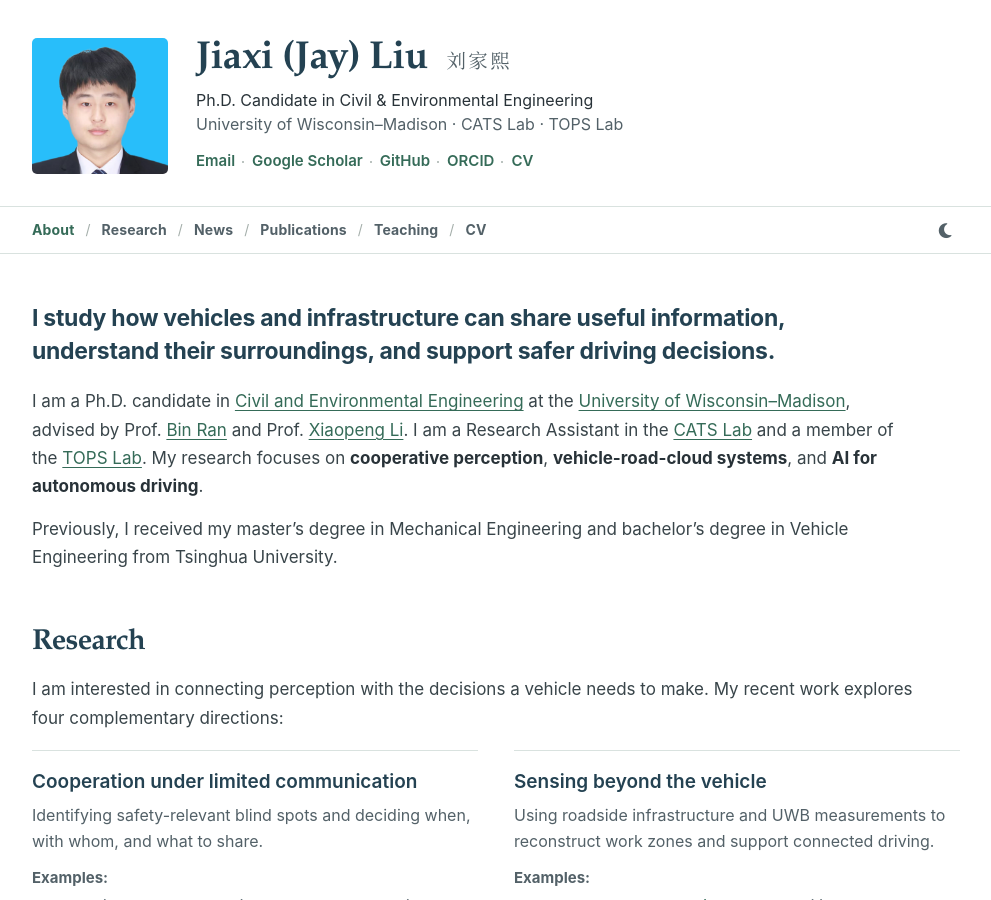
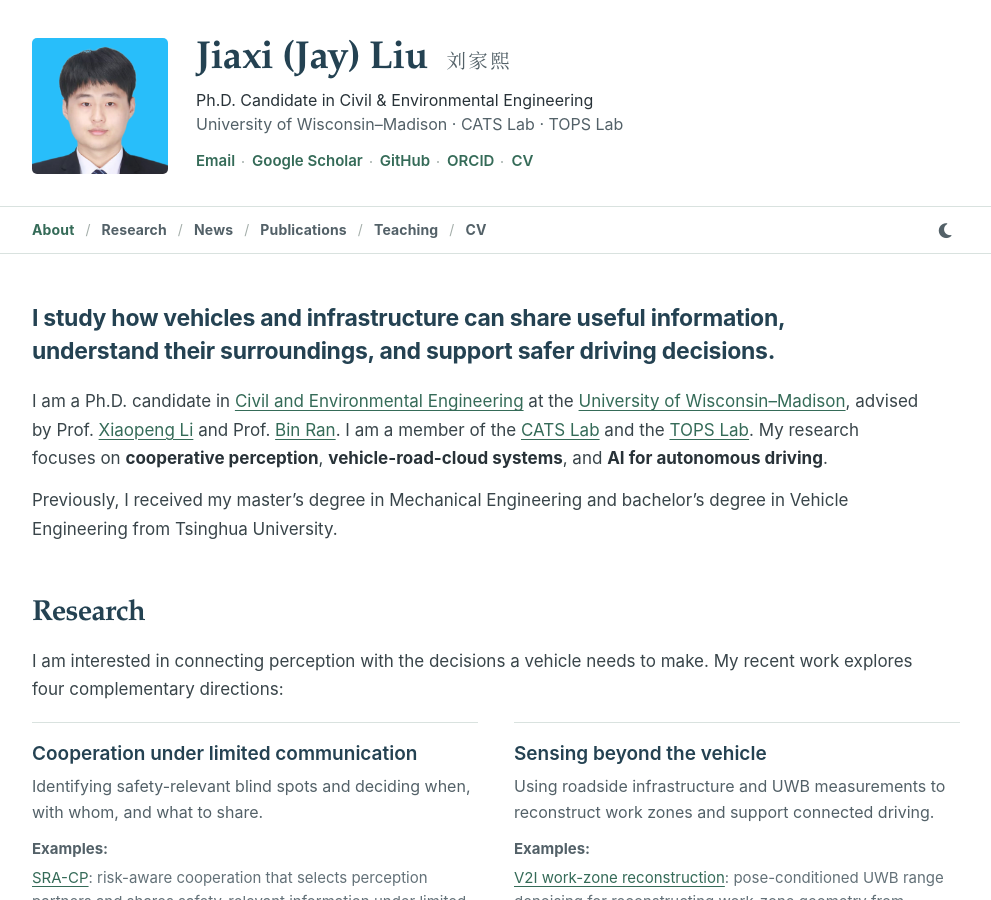
Before and after one commit to hhjj233/hhjj233.github.io, a Jekyll site: the page built from _pages/about.md, in a window 1280 px wide and 900 px high. Shown: the whole window, without its empty margins (144-1135 px from the left). Built offline with Jekyll 4.4.1, drawn with Linux system fonts in a browser that asks for light colours.

Commit message:
List CATS Lab and Prof. Xiaopeng Li first, describe both labs as member
- Order the Ph.D. advisors as Prof. Xiaopeng Li and Prof. Bin Ran
- Describe both labs as "member" in the homepage bio, listed from the
  labs data (CATS Lab, then TOPS Lab)

Co-Authored-By: Claude Opus 5.5 <noreply@anthropic.com>

```diff
--- a/_pages/about.md
+++ b/_pages/about.md
@@ -14,9 +14,7 @@ redirect_from:
   <h2 class="sr-only" id="about-title">About</h2>
   <p class="bio-lead">I study how vehicles and infrastructure can share useful information, understand their surroundings, and support safer driving decisions.</p>
   {% assign phd = cv.education | where: 'studyType', 'Ph.D.' | first %}
-  {% assign cats_lab = cv.basics.labs | where: 'name', 'CATS Lab' | first %}
-  {% assign tops_lab = cv.basics.labs | where: 'name', 'TOPS Lab' | first %}
-  <p>I am a Ph.D. candidate in <a href="https://engineering.wisc.edu/departments/civil-environmental-engineering/">Civil and Environmental Engineering</a> at the <a href="https://www.wisc.edu/">University of Wisconsin–Madison</a>, advised by {% include advisor-list.html advisors=phd.advisors %}. I am a Research Assistant in the <a href="{{ cats_lab.url }}">CATS Lab</a> and a member of the <a href="{{ tops_lab.url }}">TOPS Lab</a>. My research focuses on <strong>cooperative perception</strong>, <strong>vehicle-road-cloud systems</strong>, and <strong>AI for autonomous driving</strong>.</p>
+  <p>I am a Ph.D. candidate in <a href="https://engineering.wisc.edu/departments/civil-environmental-engineering/">Civil and Environmental Engineering</a> at the <a href="https://www.wisc.edu/">University of Wisconsin–Madison</a>, advised by {% include advisor-list.html advisors=phd.advisors %}. I am a member of {% for lab in cv.basics.labs %}{% if forloop.index > 1 %}{% if forloop.last %} and {% else %}, {% endif %}{% endif %}the <a href="{{ lab.url }}">{{ lab.name }}</a>{% endfor %}. My research focuses on <strong>cooperative perception</strong>, <strong>vehicle-road-cloud systems</strong>, and <strong>AI for autonomous driving</strong>.</p>
   <p>Previously, I received my master’s degree in Mechanical Engineering and bachelor’s degree in Vehicle Engineering from Tsinghua University.</p>
 </section>
 
```
Also changed, not shown: _data/cv.json (+4 -4 lines).
